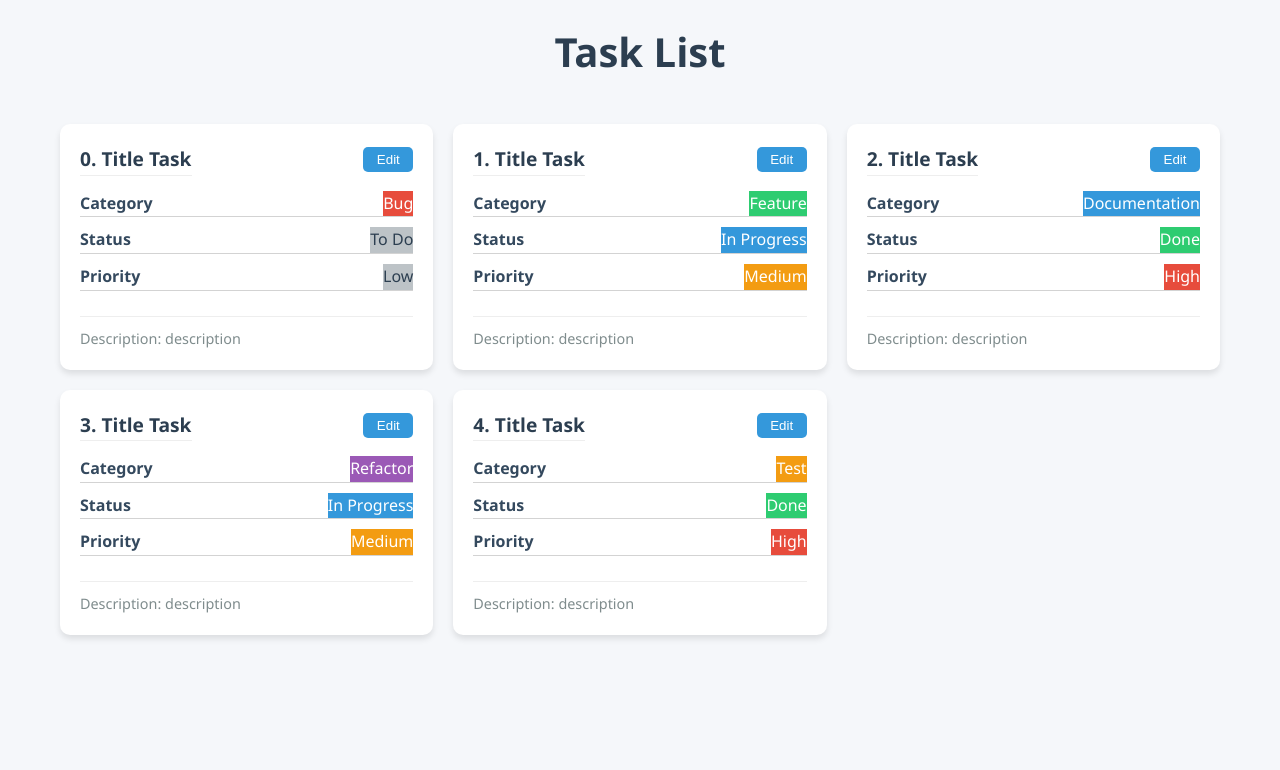
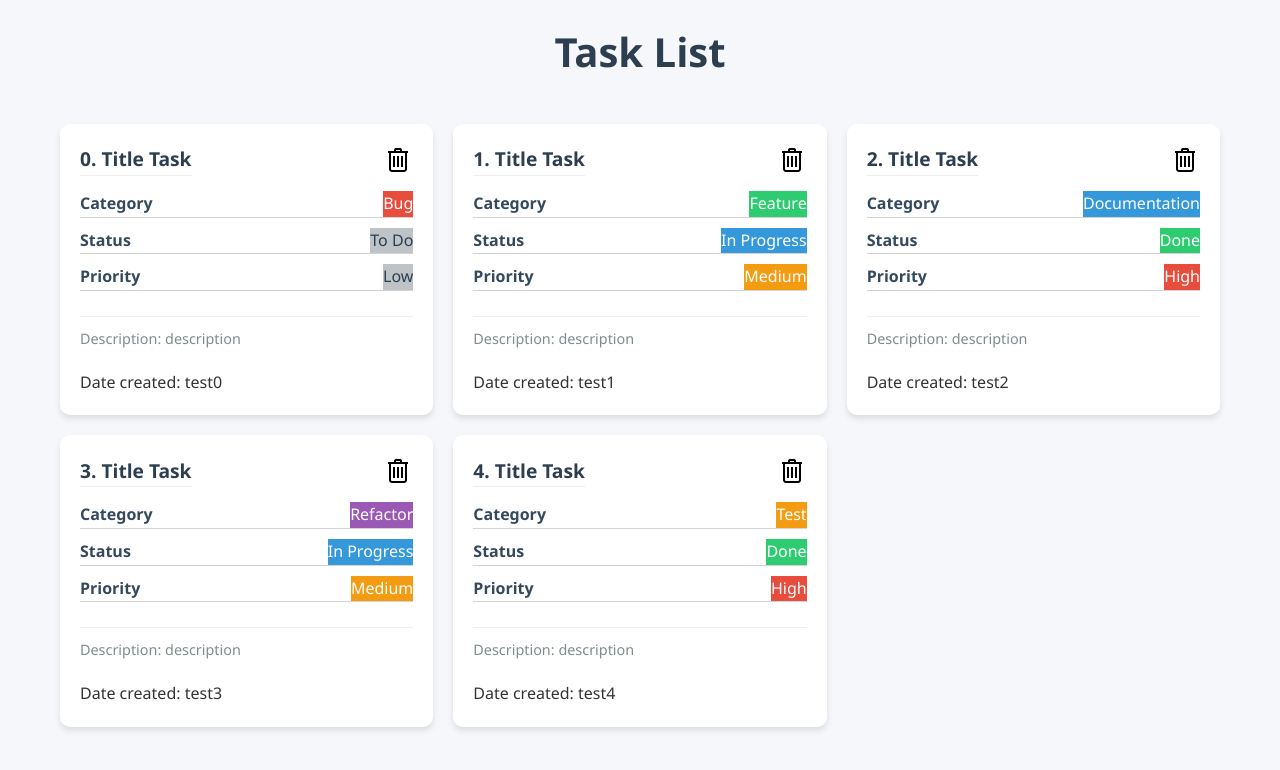
Before and after one commit to serjobor/Task-manager-React-TS-, a React (Vite) app in the folder task-manager/: page / in a window 1280 px wide. Shown: the top 770 px of the page. Built offline with nearby package versions, Linux system fonts and the light colour scheme.

Commit message:
add redux, add file store, add delete btn, change logic for edit task, add dateCreated

```diff
--- a/task-manager/package.json
+++ b/task-manager/package.json
@@ -11,8 +11,10 @@
   },
   "dependencies": {
     "@admiral-ds/react-ui": "^8.52.2",
+    "@reduxjs/toolkit": "^2.8.2",
     "react": "^19.1.0",
     "react-dom": "^19.1.0",
+    "react-redux": "^9.2.0",
     "react-router-dom": "^6.30.1"
   },
   "devDependencies": {
--- a/task-manager/src/components/TaskItem.tsx
+++ b/task-manager/src/components/TaskItem.tsx
@@ -1,6 +1,7 @@
 import { type FC } from "react";
 import '../styles/TaskItem.css'
 import { useNavigate } from 'react-router-dom';
+import trashIcon from '../assets/trashIcon.png'
 
 import type {ITask} from './types/types'
 
@@ -13,7 +14,7 @@ function getColor(nameTag:string): string {
     'Test': 'test',
 
     'To Do': 'todo',
-    'In Progress': 'in-progress',
+    'In Progress': 'progress',
     'Done': 'done',
 
     'Low': 'low',
@@ -32,18 +33,24 @@ function getColor(nameTag:string): string {
 
 interface TaskItemProps {
   task: ITask;
+  onDelete: (taskId: number) => void;
 }
 
-const TaskItem: FC<TaskItemProps> = ({task}) => {
+const TaskItem: FC<TaskItemProps> = ({task, onDelete}) => {
   const router = useNavigate();
+
+  const handleDelete = (e: React.MouseEvent) => {
+    e.stopPropagation();
+    onDelete(task.id);
+  };
 
   return (
     <>
       <div>
-        <div className='taskItem'>
+        <div className='taskItem' onClick={() => {router(`./task/${task.id}`)}}>
           <div className='taskItem__head'>
           <h2 className='taskItem__title'>{task.id}. {task.title}</h2>
-          <button className='edit__btn' onClick={() => {router(`./task/${task.id}`)}}>Edit</button>
+          <img className='trashIcon' onClick={handleDelete} src={trashIcon} alt="trashIcon" />
           </div>
           <div className='taskItem__info'>
             <div className='category'>
@@ -64,6 +71,8 @@ const TaskItem: FC<TaskItemProps> = ({task}) => {
             </div>
           </div>
           <div className='taskItem__description'>Description: {task.description}</div>
+
+          <div style={{marginTop: 20}}>Date created: {task.dateCreated}</div>
         </div>
       </div>
       </>
--- a/task-manager/src/components/TaskList.tsx
+++ b/task-manager/src/components/TaskList.tsx
@@ -6,10 +6,11 @@ import TaskItem from './TaskItem'
 
 
 interface TaskLisTProps {
-  tasks: ITask[]
+  tasks: ITask[];
+  onDelete: (taskId: number) => void;
 }
 
-const TaskList: FC<TaskLisTProps> = ({tasks}) => {
+const TaskList: FC<TaskLisTProps> = ({tasks, onDelete}) => {
   return (
     <>
     <h1>Task List</h1>
@@ -17,7 +18,11 @@ const TaskList: FC<TaskLisTProps> = ({tasks}) => {
     <div className='task__list'>
       {
         tasks.map((task) => (
-          <TaskItem key={task.id} task={task}/>
+          <TaskItem
+          key={task.id}
+          task={task}
+          onDelete={onDelete}
+          />
         ))
       }
     </div>
--- a/task-manager/src/components/UI/select/MySelect.tsx
+++ b/task-manager/src/components/UI/select/MySelect.tsx
@@ -16,7 +16,7 @@ function getColor(nameTag:string): string {
     'Test': 'test',
 
     'To Do': 'todo',
-    'In Progress': 'in-progress',
+    'In Progress': 'progress',
     'Done': 'done',
 
     'Low': 'low',
--- a/task-manager/src/pages/AllTasks.tsx
+++ b/task-manager/src/pages/AllTasks.tsx
@@ -1,6 +1,7 @@
 import TaskList from '../components/TaskList'
 import type { ITask } from '../components/types/types'
 import '../styles/TaskList.css';
+import { useState } from 'react';
 
 export const arrTemplate: ITask[] = [
   {
@@ -10,6 +11,7 @@ export const arrTemplate: ITask[] = [
     status: "To Do",
     priority: "Low",
     description: "description",
+    dateCreated: 'test0'
   },
   {
     id: 1,
@@ -18,6 +20,7 @@ export const arrTemplate: ITask[] = [
     status: "In Progress",
     priority: "Medium",
     description: "description",
+    dateCreated: 'test1'
   },
   {
     id: 2,
@@ -26,6 +29,7 @@ export const arrTemplate: ITask[] = [
     status: "Done",
     priority: "High",
     description: "description",
+    dateCreated: 'test2'
   },
   {
     id: 3,
@@ -34,6 +38,7 @@ export const arrTemplate: ITask[] = [
     status: "In Progress",
     priority: "Medium",
     description: "description",
+    dateCreated: 'test3'
   },
   {
     id: 4,
@@ -42,13 +47,23 @@ export const arrTemplate: ITask[] = [
     status: "Done",
     priority: "High",
     description: "description",
+    dateCreated: 'test4'
   },
 ];
 
 function AllTasks() {
+  const [tasks, setTasks] = useState<ITask[]>(arrTemplate);
+
+  const handleDeleteTask = (taskId: number) => {
+    setTasks(tasks.filter(task => task.id !== taskId));
+  };
+
   return (
     <div className="all-tasks-container">
-      <TaskList tasks={arrTemplate}/>
+      <TaskList
+      tasks={tasks}
+      onDelete={handleDeleteTask}
+      />
     </div>
   )
 }
--- a/task-manager/src/styles/TaskItem.css
+++ b/task-manager/src/styles/TaskItem.css
@@ -60,7 +60,7 @@
   color: #34495e;
 }
 
-.edit__btn {
+/* .edit__btn {
   background: #3498db;
   color: white;
   border: none;
@@ -74,4 +74,8 @@
 
 .edit__btn:hover {
   background: #2980b9;
+} */
+
+.trashIcon {
+  cursor: pointer;
 }
--- a/task-manager/src/styles/index.css
+++ b/task-manager/src/styles/index.css
@@ -21,7 +21,7 @@ body {
 .test { background: #f39c12; color: white; }
 
 .todo { background: #bdc3c7; color: #2c3e50; }
-.in-progress { background: #3498db; color: white; }
+.progress { background: #3498db; color: white; }
 .done { background: #2ecc71; color: white; }
 
 .low { background: #bdc3c7; color: #2c3e50; }
```
Also changed, not shown: task-manager/src/components/types/types.ts (added, +14 -0 lines), task-manager/src/components/types/types.tsx (deleted, +0 -12 lines), task-manager/src/assets/trashIcon.png (added), 1 other file (tests, documents, lock files or other folders).
